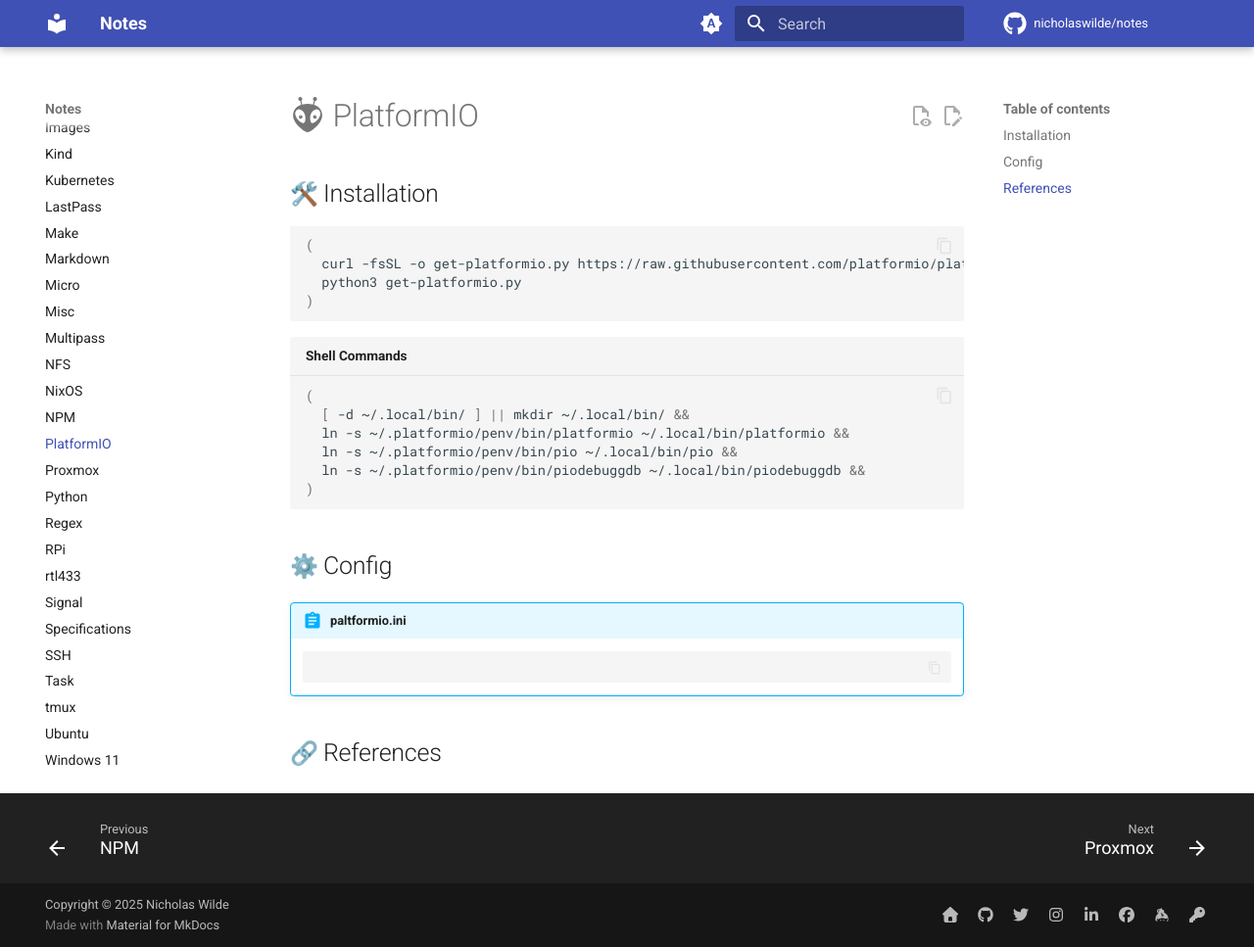
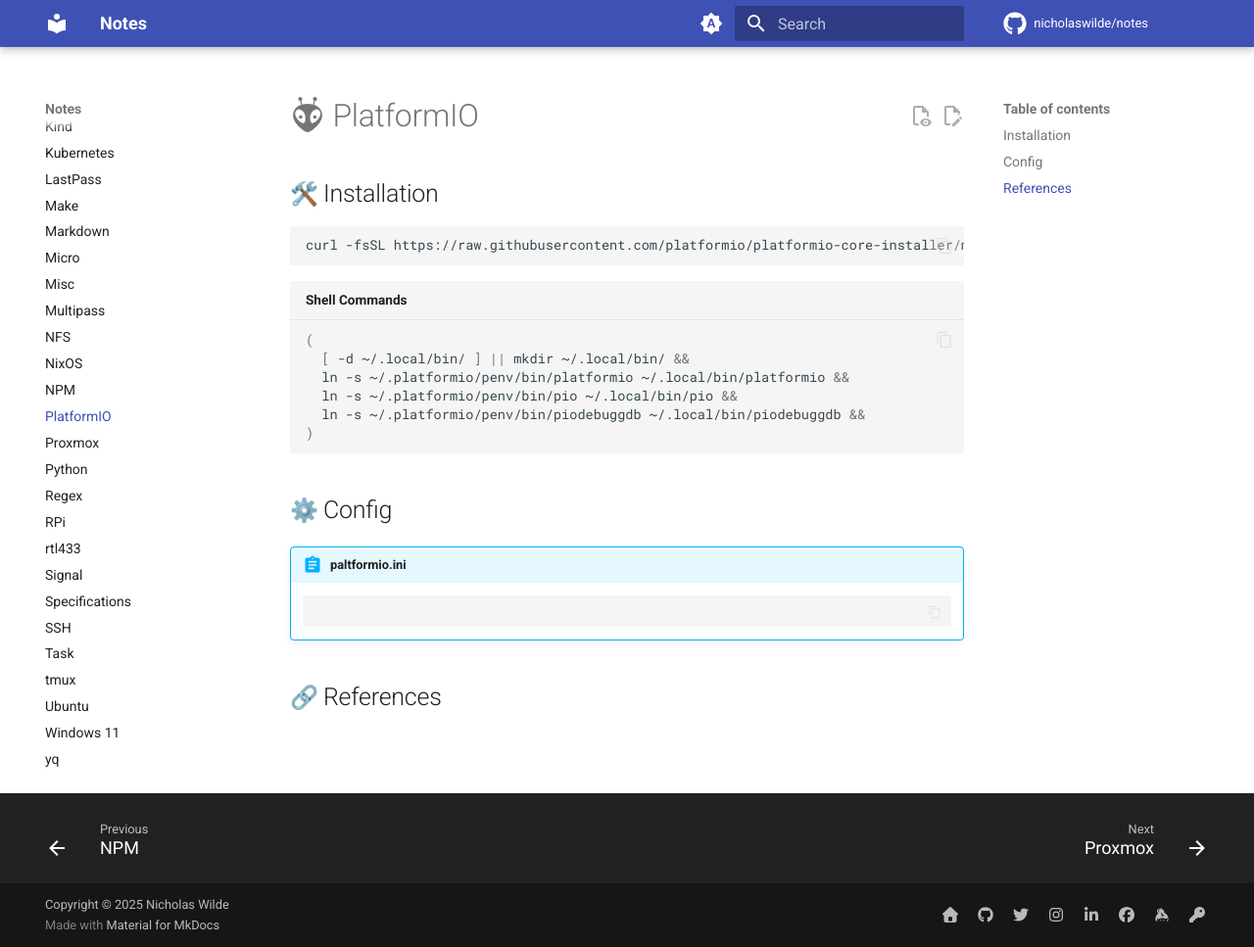
Before and after one commit to nicholaswilde/notes, an MkDocs documentation site: the page built from docs/platformio.md, in a window 1280 px wide and 967 px high. Shown: the whole window at 98% size. Built offline with MkDocs 1.6.1 and Material for MkDocs 9.7.7, drawn with Linux system fonts in a browser that asks for light colours; emoji names are drawn with the system emoji font; comment, search, counter and statistics services are not loaded.

Commit message:
Update platformio.md

````diff
--- a/docs/platformio.md
+++ b/docs/platformio.md
@@ -3,10 +3,7 @@
 ## :hammer_and_wrench: Installation
 
 ```shell
-(
-  curl -fsSL -o get-platformio.py https://raw.githubusercontent.com/platformio/platformio-core-installer/master/get-platformio.py
-  python3 get-platformio.py
-)
+curl -fsSL https://raw.githubusercontent.com/platformio/platformio-core-installer/master/get-platformio.py | python3
 ```
 
 ```shell title="Shell Commands"
````
